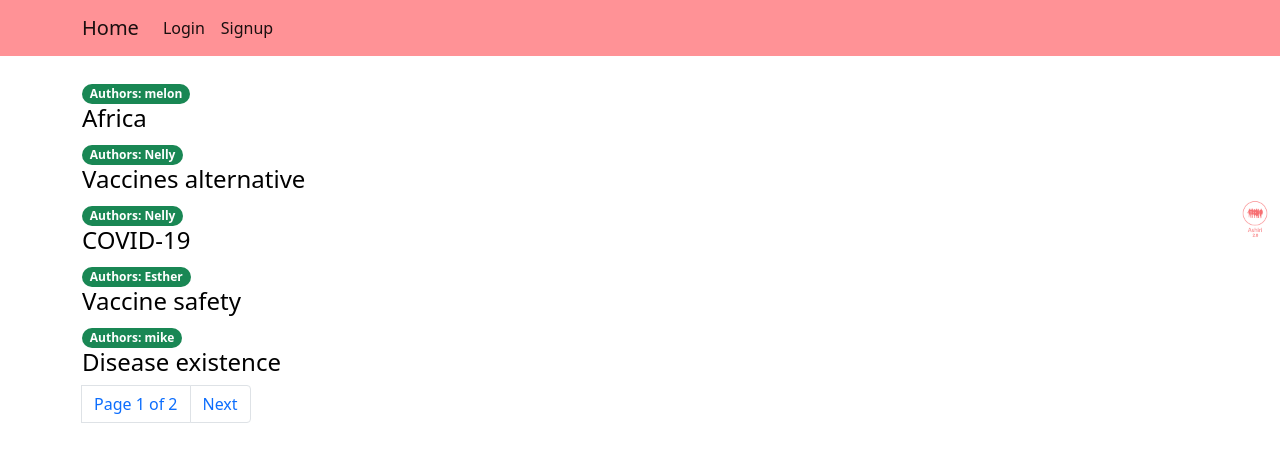
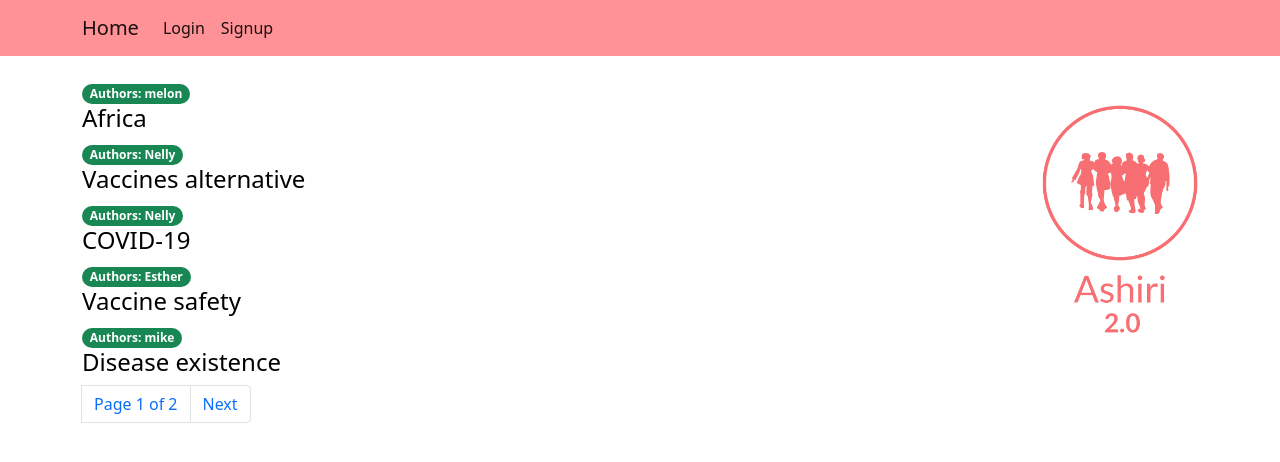
Before and after one commit to Nelly-ux10/Django-Finalprojec-App, a Django app: page /ashiriblogapp/articles/ in a window 1280 px wide. Shown: the top 462 px of the page. Run offline with Django 4.2, Linux system fonts and the light colour scheme; data comes from the database, SQL or seed files in the repository.

Commit message:
modified app

```diff
--- a/ashiriblogapp/templates/ashiriblogapp/articles.html
+++ b/ashiriblogapp/templates/ashiriblogapp/articles.html
@@ -21,8 +21,8 @@
 		body{
 			background: url("{% static 'ashiriblogapp/images/Ashiri-logos__transparent.png' %}");
 			background-repeat: no-repeat;
-			background-size: 50px;
-			background-position: right;
+			background-size: 25%;
+			background-position: right center;
 		}
 
 	</style>
--- a/ashiriblogapp/templates/ashiriblogapp/details.html
+++ b/ashiriblogapp/templates/ashiriblogapp/details.html
@@ -11,8 +11,8 @@
 		body{
 			background: url("{% static 'ashiriblogapp/images/Ashiri-logos__transparent.png' %}");
 			background-repeat: no-repeat;
-			background-size: 50px;
-			background-position: right;
+			background-size: 25%;
+			background-position: right center;
 		}
  </style>
 
--- a/ashiriblogapp/templates/ashiriblogapp/signup_done.html
+++ b/ashiriblogapp/templates/ashiriblogapp/signup_done.html
@@ -8,9 +8,8 @@
 	body{
 			background: url("{% static 'ashiriblogapp/images/Ashiri-logos__transparent.png' %}");
 			background-repeat: no-repeat;
-			background-size: 50px;
-			background-position: right;
-
+			background-size: 25%;
+			background-position: right center;
 		}
 </style>
 {% endblock %}
```
